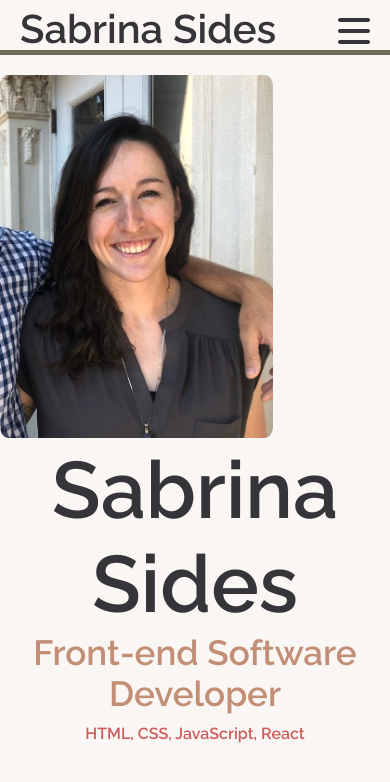
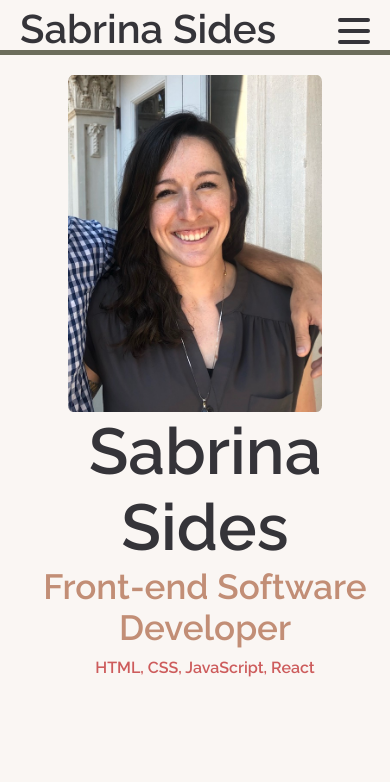
Before and after one commit to SabrinaSides/portfolio-sabrina-sides, a React (Create React App) app: page / in a window 390 px wide. Shown: the top 782 px of the page. Built offline with nearby package versions, Linux system fonts and the light colour scheme.

Commit message:
fixing homepage component responsiveness

```diff
--- a/package.json
+++ b/package.json
@@ -3,6 +3,7 @@
   "version": "0.1.0",
   "private": true,
   "dependencies": {
+    "@fortawesome/react-fontawesome": "^0.1.14",
     "@testing-library/jest-dom": "^5.12.0",
     "@testing-library/react": "^11.2.6",
     "@testing-library/user-event": "^12.8.3",
--- a/src/App.css
+++ b/src/App.css
@@ -8,12 +8,8 @@
   box-sizing: border-box;
 }
 
-/* .app-header {
-  border-bottom: solid thick#6c6d5b;
-} */
-
 h1 {
-  font-size: 80px;
+  font-size: 65px;
   text-align: center;
   color: #353439;
   margin: 1px;
@@ -44,7 +40,7 @@ p {
   color: #6c6d5b;
 }
 
-/* a:link {
+a:link {
   color: #7d735d;
   padding: 10px;
 }
@@ -55,21 +51,22 @@ a:hover {
 
 a:visited {
   color: #cd5c5c;
-} */
+}
 
 .page-content {
   display: flex;
   flex-direction: column;
   justify-content: center;
-  /* position: absolute; */
-  top: 10%;
-  left: 0;
   width: 100%;
   height: 90%;
 }
 
 /* Desktop adjustments */
-@media all and (min-width: 600px) {
+@media (min-width: 768px) {
+  h1 {
+    font-size: 80px;
+  }
+
   .page-content {
     flex-direction: row;
   }
--- a/src/HomePage/HomePage.css
+++ b/src/HomePage/HomePage.css
@@ -1,7 +1,10 @@
 .profile-img {
-  width: 70%;
-  height: 80%;
-  border-radius: 3%;
+  display: block;
+  margin-left: auto;
+  margin-right: auto;
+  width: 30vh;
+  height: 40vh;
+  border-radius: 2%;
 }
 
 .home-page {
@@ -9,13 +12,21 @@
   flex-direction: column;
   align-items: center;
   justify-content: center;
-  /* position: fixed; */
   padding-top: 5%;
 }
 
+.titles {
+  padding-left: 20px;
+}
+
 /* Desktop adjustments */
-@media all and (min-width: 600px) {
+@media (min-width: 768px) {
   .home-page {
     flex-direction: row;
   }
+
+  .profile-img {
+    width: 50vh;
+    height: 70vh;
+  }
 }
--- a/src/HomePage/HomePage.js
+++ b/src/HomePage/HomePage.js
@@ -4,15 +4,13 @@ import './HomePage.css';
 
 export default function HomePage() {
   return (
-    <div className="home-page">
-      <div>
+    <div className='home-page'>
         <img
           src={SabrinaProfile}
-          alt="Sabrina- causcasian woman, brown hair"
-          className="profile-img"
+          alt='Sabrina- caucasian woman, brown hair'
+          className='profile-img'
         />
-      </div>
-      <div>
+      <div className='titles'>
         <h1>Sabrina Sides</h1>
         <h3>Front-end Software Developer</h3>
         <h4>HTML, CSS, JavaScript, React</h4>
--- a/src/Navbar/Navbar.js
+++ b/src/Navbar/Navbar.js
@@ -13,10 +13,10 @@ const Nav = styled.nav`
   .logo{
     padding-top: 5px;
     color: #353439;
-    font-size: 45px;
+    font-size: 40px;
 
-    @media(max-width: 768px){
-      font-size: 40px;
+    @media(min-width: 768px){
+      font-size: 45px;
     }
   }
 `
--- a/src/Navbar/RightNav.js
+++ b/src/Navbar/RightNav.js
@@ -8,7 +8,6 @@ const Ul = styled.ul`
   flex-flow: row nowrap;
   text-decoration: none;
   background-color: #faf6f3;
-  border-left: dashed thin #6c6d5b;
 
   li {
     padding: 18px 10px;
@@ -25,7 +24,7 @@ const Ul = styled.ul`
     width: 125px;
     padding-top: 3.5rem;
     transition: transform 0.3s ease-in-out;
-    color: black;
+    border-left: dashed thin #6c6d5b;
 
     li {
       background-color: #c28e76;
@@ -39,7 +38,7 @@ const StyledLink = styled(Link)`
     background-color: #faf6f3;
 
     @media(max-width: 768px){
-        color: #353439;
+        color: black;
         background-color: #c28e76;
     }
 `
```
Also changed, not shown: 1 other file (tests, documents, lock files or other folders).
